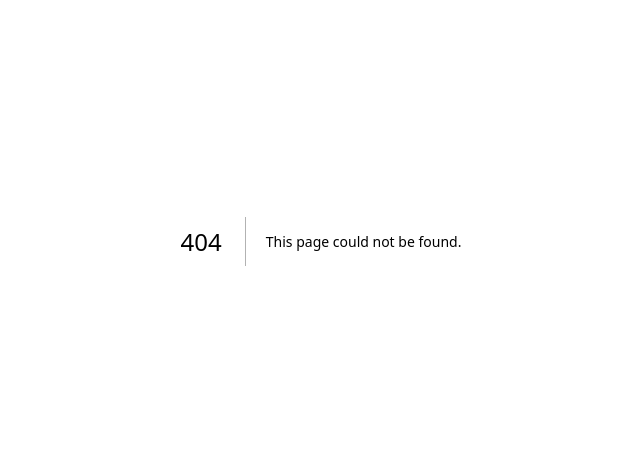
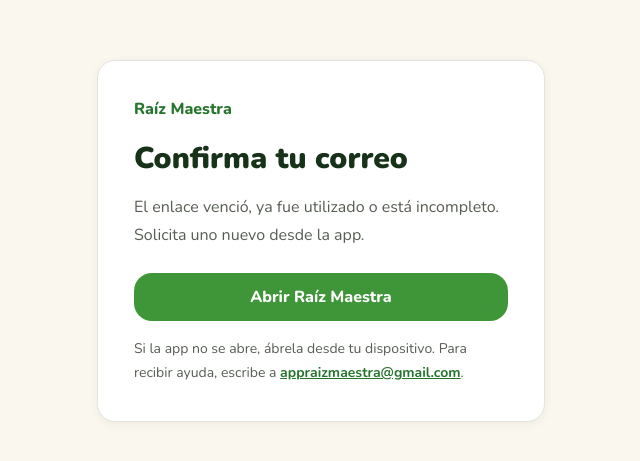
Before and after one commit to Raiz-maestra/web-raiz-maestra, a Next.js app: page /auth-callback in a window 1280 px wide. Before the commit this address had no page. Shown: the part 159-620 px from the top of the page, without its empty margins (319-959 px from the left). Built offline with nearby package versions, Linux system fonts and the light colour scheme.

Commit message:
fix: completar confirmación y recuperación web

```diff
--- /dev/null
+++ b/src/app/auth-callback/auth-link.ts
@@ -0,0 +1,28 @@
+export function readAuthReturn(url: string) {
+  const parsed = new URL(url);
+  const params = new URLSearchParams(parsed.search);
+  for (const [key, value] of new URLSearchParams(parsed.hash.slice(1))) params.set(key, value);
+  const accessToken = params.get('access_token');
+  const refreshToken = params.get('refresh_token');
+  const code = params.get('code');
+  const recovery = parsed.pathname === '/reset-password' || params.get('type') === 'recovery';
+  const invalid = params.has('error') || params.has('error_code') || (!code && !(accessToken && refreshToken));
+  const nativeParams = new URLSearchParams();
+  if (!invalid) {
+    if (code) nativeParams.set('code', code);
+    if (accessToken && refreshToken) {
+      nativeParams.set('access_token', accessToken);
+      nativeParams.set('refresh_token', refreshToken);
+    }
+    nativeParams.set('type', recovery ? 'recovery' : 'signup');
+  }
+  return { accessToken, refreshToken, code, recovery, invalid, nativeUrl: `raizmaestra://${recovery ? 'reset-password' : 'auth-callback'}${nativeParams.size ? `#${nativeParams}` : ''}` };
+}
+
+export function validatePassword(password: string, confirmation: string) {
+  if (password.length < 8 || !/[A-Z]/.test(password) || !/[0-9]/.test(password)) {
+    return 'Usa al menos 8 caracteres, una mayúscula y un número.';
+  }
+  if (password !== confirmation) return 'Las contraseñas no coinciden.';
+  return null;
+}
--- /dev/null
+++ b/src/app/auth-callback/auth-return.tsx
@@ -0,0 +1,119 @@
+'use client';
+
+import { createBrowserClient } from '@supabase/ssr';
+import type { SupabaseClient } from '@supabase/supabase-js';
+import { useEffect, useRef, useState, type FormEvent } from 'react';
+import Link from 'next/link';
+import { readAuthReturn, validatePassword } from './auth-link';
+
+const buttonClass = 'rounded-[var(--radius-rm)] bg-rm-green px-5 py-3 font-extrabold text-white hover:bg-rm-green-dark focus-visible:outline-2 focus-visible:outline-offset-4 focus-visible:outline-rm-green disabled:opacity-50';
+const inputClass = 'w-full rounded-[var(--radius-rm)] border border-rm-border bg-rm-surface px-4 py-3 focus-visible:outline-2 focus-visible:outline-rm-green';
+
+export function AuthReturn({ recovery: initialRecovery }: { recovery: boolean }) {
+  const initialized = useRef(false);
+  const client = useRef<SupabaseClient | null>(null);
+  const nativeUrl = useRef('raizmaestra://auth-callback');
+  const [recovery, setRecovery] = useState(initialRecovery);
+  const [status, setStatus] = useState<'loading' | 'ready' | 'error' | 'saving' | 'done'>('loading');
+  const [message, setMessage] = useState('Estamos comprobando tu enlace…');
+  const [password, setPassword] = useState('');
+  const [confirmation, setConfirmation] = useState('');
+
+  useEffect(() => {
+    if (initialized.current) return;
+    initialized.current = true;
+    const link = readAuthReturn(window.location.href);
+    // Se conserva el enlace solo en memoria para abrir la app sin dejar tokens en el historial.
+    nativeUrl.current = link.nativeUrl;
+    window.history.replaceState(null, '', window.location.pathname);
+    setRecovery(link.recovery || initialRecovery);
+
+    async function consume() {
+      if (link.invalid) {
+        setStatus('error');
+        setMessage('El enlace venció, ya fue utilizado o está incompleto. Solicita uno nuevo desde la app.');
+        return;
+      }
+      const url = process.env.NEXT_PUBLIC_SUPABASE_URL;
+      const key = process.env.NEXT_PUBLIC_SUPABASE_ANON_KEY;
+      if (!url || !key) {
+        setStatus('error');
+        setMessage('No podemos completar este proceso en la web por ahora. Continúa en la app o escríbenos para recibir ayuda.');
+        return;
+      }
+      try {
+        const supabase = createBrowserClient(url, key, { isSingleton: false, auth: { detectSessionInUrl: false, persistSession: false, autoRefreshToken: false } });
+        client.current = supabase;
+        const { data, error } = link.code
+          ? await supabase.auth.exchangeCodeForSession(link.code)
+          : await supabase.auth.setSession({ access_token: link.accessToken!, refresh_token: link.refreshToken! });
+        if (error || !data.session) throw new Error('invalid-session');
+        const params = new URLSearchParams({ access_token: data.session.access_token, refresh_token: data.session.refresh_token, type: link.recovery ? 'recovery' : 'signup' });
+        nativeUrl.current = `raizmaestra://${link.recovery ? 'reset-password' : 'auth-callback'}#${params}`;
+        setStatus('ready');
+        setMessage(link.recovery || initialRecovery ? 'Elige tu nueva contraseña para volver a entrar a Raíz Maestra.' : 'Tu correo está confirmado. Ya puedes continuar en Raíz Maestra.');
+      } catch {
+        setStatus('error');
+        setMessage(link.code ? 'Este enlace debe completarse en el dispositivo donde lo solicitaste. Abre la app; si el enlace venció, solicita uno nuevo.' : 'No pudimos validar el enlace. Solicita uno nuevo desde la app o vuelve a intentarlo con conexión a internet.');
+      }
+    }
+    void consume();
+  }, [initialRecovery]);
+
+  async function submit(event: FormEvent<HTMLFormElement>) {
+    event.preventDefault();
+    const validation = validatePassword(password, confirmation);
+    if (validation) {
+      setMessage(validation);
+      return;
+    }
+    if (!client.current || status !== 'ready') return;
+    setStatus('saving');
+    try {
+      const { error } = await client.current.auth.updateUser({ password });
+      if (error) {
+        setStatus('ready');
+        setMessage(error.code === 'same_password' ? 'Elige una contraseña distinta a la anterior.' : 'No pudimos guardar la contraseña. Revisa los requisitos y vuelve a intentarlo; si el enlace venció, solicita uno nuevo.');
+        return;
+      }
+      setPassword('');
+      setConfirmation('');
+      nativeUrl.current = 'raizmaestra://auth-callback';
+      await client.current.auth.signOut({ scope: 'local' });
+      client.current = null;
+      setStatus('done');
+      setMessage('Tu contraseña se actualizó. Abre la app e inicia sesión con tu nueva contraseña.');
+    } catch {
+      setStatus('ready');
+      setMessage('No pudimos conectar. Revisa tu conexión y vuelve a intentarlo.');
+    }
+  }
+
+  return (
+    <main className="flex min-h-screen items-center justify-center bg-rm-bg px-5 py-12 text-rm-ink">
+      <section className="w-full max-w-md rounded-[var(--radius-rm)] border border-rm-border bg-rm-surface p-7 shadow-[var(--shadow-rm)] sm:p-9">
+        <Link href="/" className="font-extrabold text-rm-green-dark">Raíz Maestra</Link>
+        <h1 className="mt-5 text-3xl font-black">{recovery ? 'Nueva contraseña' : 'Confirma tu correo'}</h1>
+        <p role="status" aria-live="polite" className="mt-4 leading-7 text-rm-ink-muted">{message}</p>
+        {recovery && (status === 'ready' || status === 'saving') && (
+          <form onSubmit={submit} className="mt-6 space-y-4">
+            <div className="space-y-2">
+              <label htmlFor="new-password" className="block font-bold">Nueva contraseña</label>
+              <input id="new-password" type="password" autoComplete="new-password" required minLength={8} value={password} onChange={(event) => setPassword(event.target.value)} disabled={status === 'saving'} className={inputClass} aria-describedby="password-help" />
+              <p id="password-help" className="text-sm text-rm-ink-muted">Al menos 8 caracteres, una mayúscula y un número.</p>
+            </div>
+            <div className="space-y-2">
+              <label htmlFor="confirm-password" className="block font-bold">Repite la contraseña</label>
+              <input id="confirm-password" type="password" autoComplete="new-password" required minLength={8} value={confirmation} onChange={(event) => setConfirmation(event.target.value)} disabled={status === 'saving'} className={inputClass} />
+            </div>
+            <button type="submit" disabled={status === 'saving'} className={`${buttonClass} w-full`}>{status === 'saving' ? 'Guardando…' : 'Guardar contraseña'}</button>
+          </form>
+        )}
+        {status !== 'loading' && (
+          <button type="button" onClick={() => { window.location.href = nativeUrl.current; }} disabled={status === 'saving'} className={`${buttonClass} mt-6 w-full`}>Abrir Raíz Maestra</button>
+        )}
+        <p className="mt-4 text-sm leading-6 text-rm-ink-muted">Si la app no se abre, ábrela desde tu dispositivo. Para recibir ayuda, escribe a <a href="mailto:appraizmaestra@gmail.com" className="font-bold text-rm-green-dark underline">appraizmaestra@gmail.com</a>.</p>
+      </section>
+    </main>
+  );
+}
--- /dev/null
+++ b/src/app/auth-callback/page.tsx
@@ -0,0 +1,12 @@
+import type { Metadata } from 'next';
+import { AuthReturn } from './auth-return';
+
+export const metadata: Metadata = {
+  title: 'Confirmar correo | Raíz Maestra',
+  robots: { index: false, follow: false },
+  referrer: 'no-referrer',
+};
+
+export default function AuthCallbackPage() {
+  return <AuthReturn recovery={false} />;
+}
--- /dev/null
+++ b/src/app/reset-password/page.tsx
@@ -0,0 +1,12 @@
+import type { Metadata } from 'next';
+import { AuthReturn } from '../auth-callback/auth-return';
+
+export const metadata: Metadata = {
+  title: 'Nueva contraseña | Raíz Maestra',
+  robots: { index: false, follow: false },
+  referrer: 'no-referrer',
+};
+
+export default function ResetPasswordPage() {
+  return <AuthReturn recovery />;
+}
```
Also changed, not shown: 2 other files (tests, documents, lock files or other folders).
